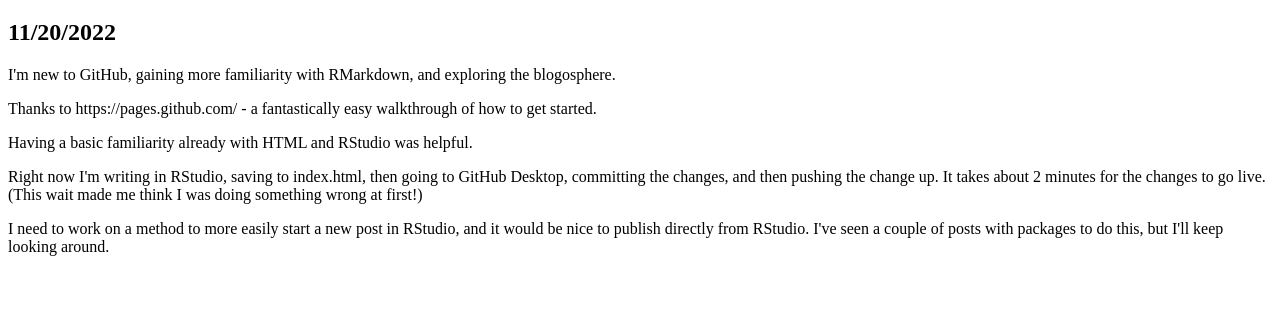
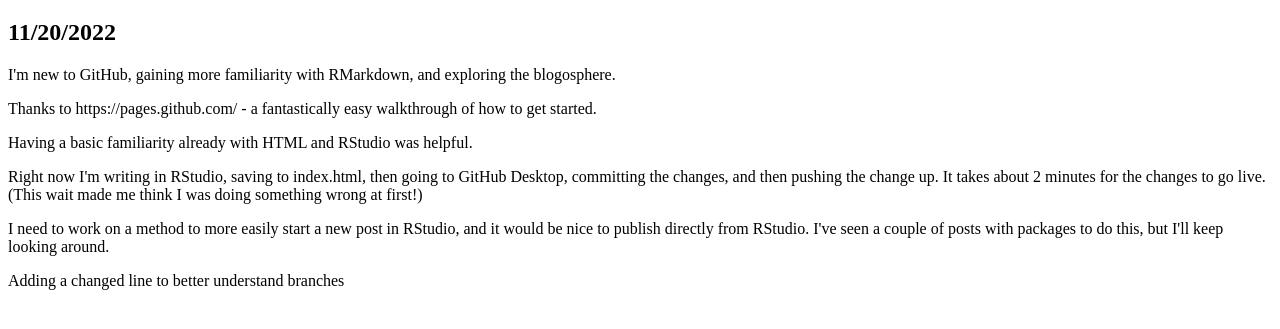
Before and after one commit to kforddive/kforddive.github.io, a plain HTML site: page index.html in a window 1280 px wide. Shown: the part 61-390 px from the top of the page. Drawn offline with Linux system fonts and the light colour scheme.

Commit message:
Update index.html

```diff
--- a/index.html
+++ b/index.html
@@ -8,5 +8,6 @@
 <p>Having a basic familiarity already with HTML and RStudio was helpful.</p>
 <p>Right now I'm writing in RStudio, saving to index.html, then going to GitHub Desktop, committing the changes, and then pushing the change up. It takes about 2 minutes for the changes to go live. (This wait made me think I was doing something wrong at first!)</p>
 <p>I need to work on a method to more easily start a new post in RStudio, and it would be nice to publish directly from RStudio. I've seen a couple of posts with packages to do this, but I'll keep looking around.</p>
+<p>Adding a changed line to better understand branches
 </body>
 </html>
```
